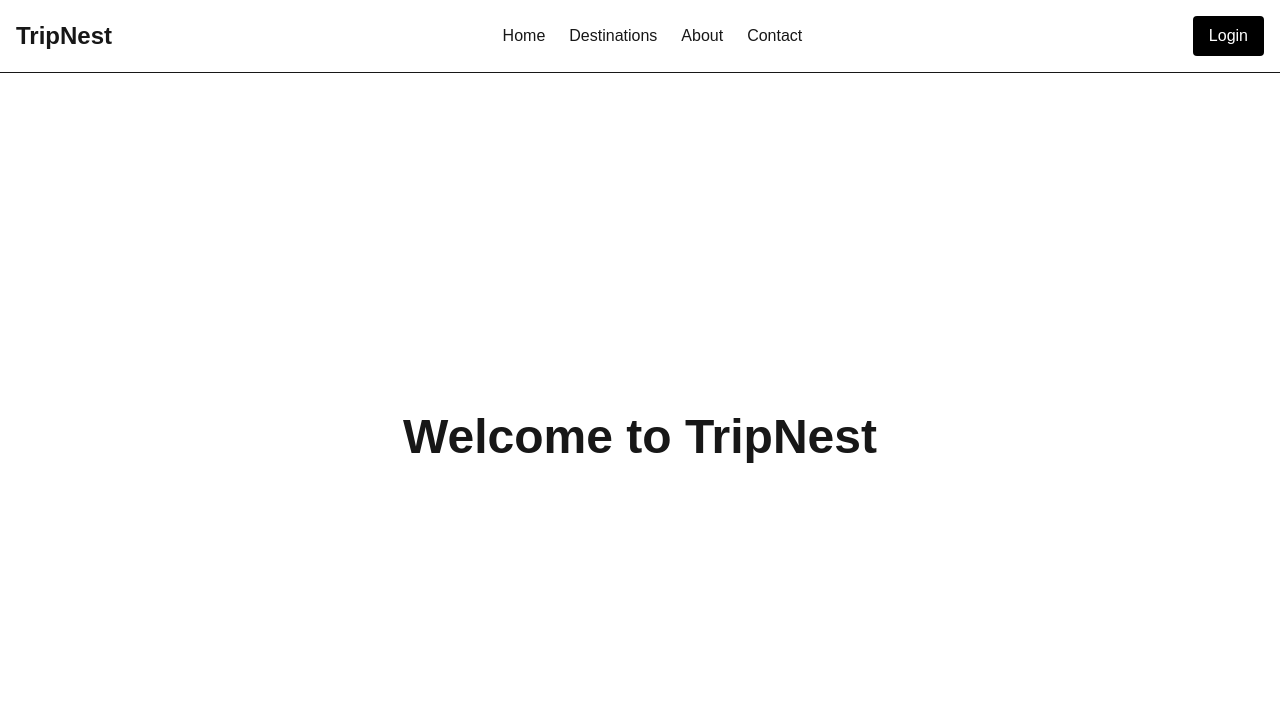
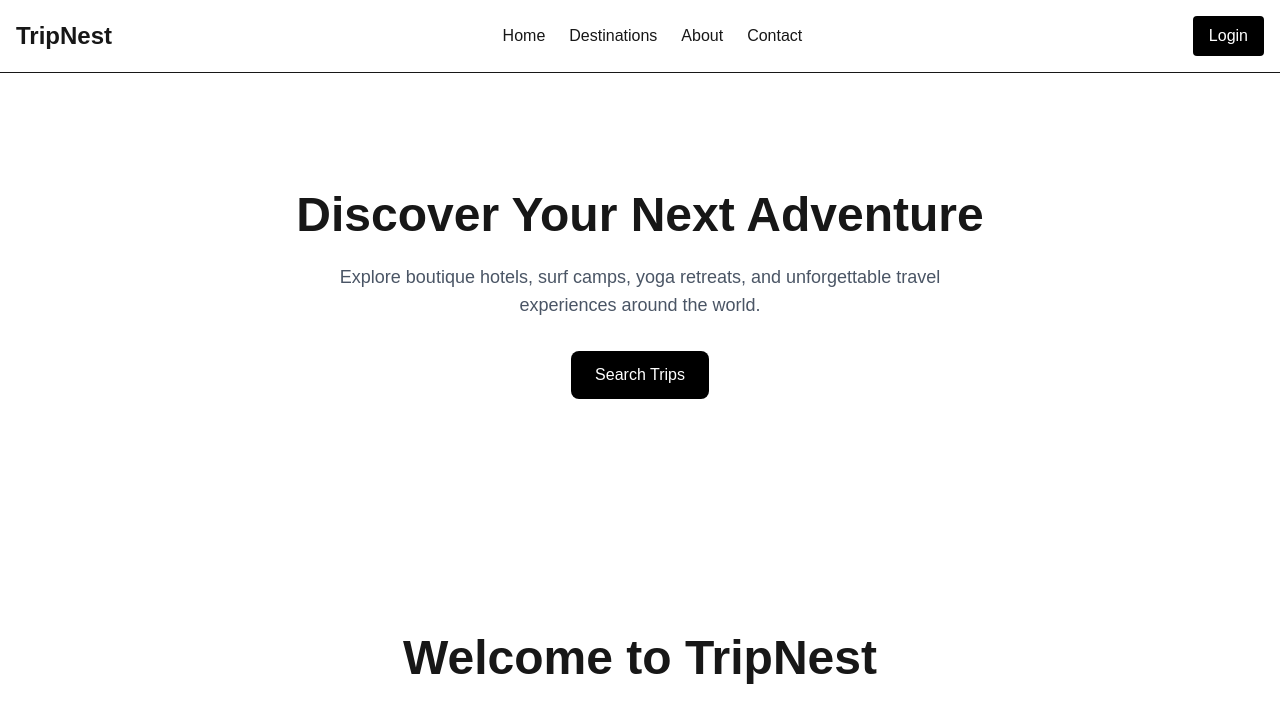
Before and after one commit to vivek6126/tripnest, a Next.js app: page / in a window 1280 px wide. Shown: the top 722 px of the page. Built offline with nearby package versions, Linux system fonts and the light colour scheme.

Commit message:
Add hero section to landing page

```diff
--- a/app/page.tsx
+++ b/app/page.tsx
@@ -1,10 +1,11 @@
 import Navbar from "@/components/Navbar";
+import Hero from "@/components/Hero";
 
 export default function Home() {
   return (
     <>
       <Navbar title="TripNest" />
-
+      <Hero />
       <main className="flex flex-1 items-center justify-center">
         <h1 className="text-5xl font-bold">
           Welcome to TripNest
--- /dev/null
+++ b/components/Hero.tsx
@@ -0,0 +1,18 @@
+export default function Hero() {
+  return (
+    <section className="flex flex-1 flex-col items-center justify-center px-6 text-center">
+      <h1 className="mb-6 text-5xl font-bold">
+        Discover Your Next Adventure
+      </h1>
+
+      <p className="mb-8 max-w-2xl text-lg text-gray-600">
+        Explore boutique hotels, surf camps, yoga retreats,
+        and unforgettable travel experiences around the world.
+      </p>
+
+      <button className="rounded-lg bg-black px-6 py-3 text-white transition hover:bg-gray-800">
+        Search Trips
+      </button>
+    </section>
+  );
+}
```
